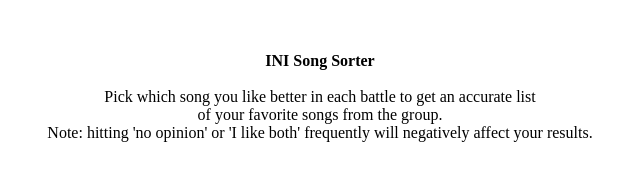
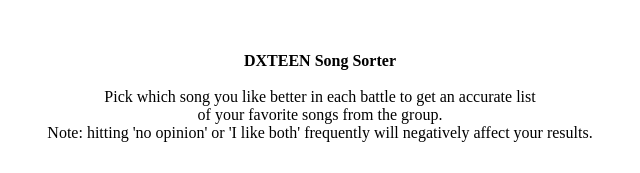
Before and after one commit to laponesorter/dxteensongs, a plain HTML site: page index.html in a window 1280 px wide. Shown: the top 173 px of the page, 320-960 px from the left. Drawn offline with Linux system fonts and the light colour scheme.

Commit message:
Update index.html

```diff
--- a/index.html
+++ b/index.html
@@ -430,7 +430,7 @@ var i;
 
 
 
-str += "<table style=\"width:400px; font-size:16px; line-height:120%; margin-left:auto; margin-right:auto; border:1px solid #000; border-collapse:collapse\" align=\"center\">";
+str += "<table style=\"width:300px; font-size:16px; line-height:120%; margin-left:auto; margin-right:auto; border:1px solid #000; border-collapse:collapse\" align=\"center\">";
 
 str += "<tr><td style=\"color:#ffffff; background-color:#e097d9; text-align:center;\">Rank<\/td><td style=\"color:#ffffff; background-color:#e097d9; text-align:center;\">Songs<\/td><\/tr>";
 
@@ -629,7 +629,7 @@ font-family: 'Times New Roman', erif;
 
 <p class="instructions">
 <center><br /><br />
-<b>INI Song Sorter</b><br /><br>Pick which song you like better in each battle to get an accurate list <br />of your favorite songs from the group.<br />Note: hitting 'no opinion' or 'I like both' frequently will negatively affect your results.<br /><br /></center>
+<b>DXTEEN Song Sorter</b><br /><br>Pick which song you like better in each battle to get an accurate list <br />of your favorite songs from the group.<br />Note: hitting 'no opinion' or 'I like both' frequently will negatively affect your results.<br /><br /></center>
 
 
 
```
